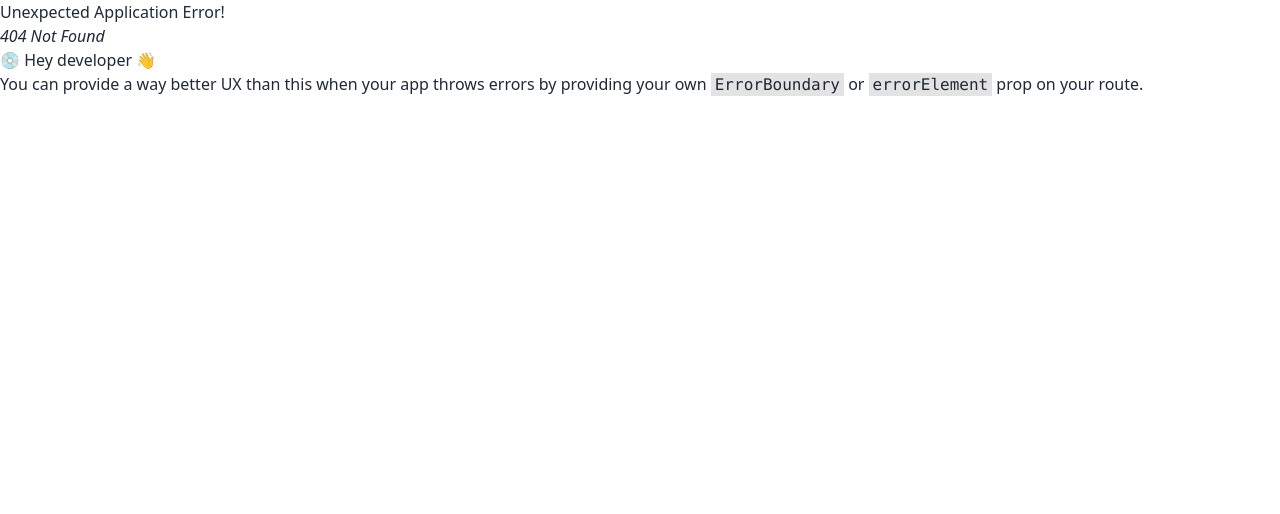
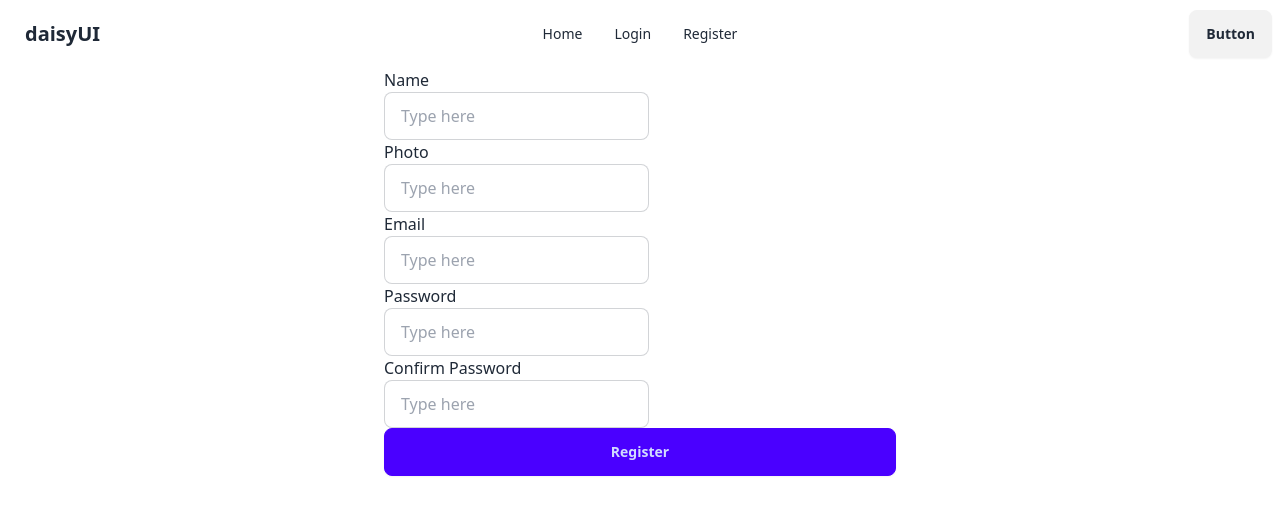
Before and after one commit to alalhosen/firebase-auth-concept, a React (Vite) app: page /register in a window 1280 px wide. Before the commit this address had no page. Shown: the top 514 px of the page. Built offline with nearby package versions, Linux system fonts and the light colour scheme.

Commit message:
setup register component

```diff
--- /dev/null
+++ b/src/Firebase/Firebase.init.js
@@ -0,0 +1,18 @@
+// Import the functions you need from the SDKs you need
+import { initializeApp } from "firebase/app";
+import { getAuth} from "firebase/auth";// TODO: Add SDKs for Firebase products that you want to use
+// https://firebase.google.com/docs/web/setup#available-libraries
+
+// Your web app's Firebase configuration
+const firebaseConfig = {
+  apiKey: "AIzaSyA-ZwL1GumRqMGpY0N_MkC2Wu3eo4sXVIY",
+  authDomain: "fir-auth-concept-e7fdc.firebaseapp.com",
+  projectId: "fir-auth-concept-e7fdc",
+  storageBucket: "fir-auth-concept-e7fdc.firebasestorage.app",
+  messagingSenderId: "857523063130",
+  appId: "1:857523063130:web:076433adcdea49d13c8b63"
+};
+
+// Initialize Firebase
+const app = initializeApp(firebaseConfig);
+export const auth=getAuth(app);
--- /dev/null
+++ b/src/components/Navbar/Navbar.jsx
@@ -0,0 +1,62 @@
+import React from "react";
+import { Link } from "react-router-dom";
+
+const Navbar = () => {
+  return (
+    <div>
+      <div className="navbar bg-base-100">
+        <div className="navbar-start">
+          <div className="dropdown">
+            <div tabIndex={0} role="button" className="btn btn-ghost lg:hidden">
+              <svg
+                xmlns="http://www.w3.org/2000/svg"
+                className="h-5 w-5"
+                fill="none"
+                viewBox="0 0 24 24"
+                stroke="currentColor"
+              >
+                <path
+                  strokeLinecap="round"
+                  strokeLinejoin="round"
+                  strokeWidth="2"
+                  d="M4 6h16M4 12h8m-8 6h16"
+                />
+              </svg>
+            </div>
+            <ul
+              tabIndex={0}
+              className="menu menu-sm dropdown-content bg-base-100 rounded-box z-[1] mt-3 w-52 p-2 shadow"
+            >
+              <li>
+                <a>Item 1</a>
+              </li>
+
+              <li>
+                <a>Item 3</a>
+              </li>
+            </ul>
+          </div>
+          <a className="btn btn-ghost text-xl">daisyUI</a>
+        </div>
+        <div className="navbar-center hidden lg:flex">
+          <ul className="menu menu-horizontal px-1">
+            <li>
+              <Link to="/">Home</Link>
+            </li>
+            <li>
+              <Link to="/login">Login</Link>
+            </li>
+            <li>
+              <Link to="/register">Register</Link>
+            </li>
+          </ul>
+        </div>
+        <div className="navbar-end">
+          <a className="btn">Button</a>
+        </div>
+      </div>
+    </div>
+  );
+};
+
+export default Navbar;
--- a/src/components/Register/Register.jsx
+++ b/src/components/Register/Register.jsx
@@ -1,7 +1,49 @@
 const Register = () => {
   return (
-    <div>
-      <h2>This is Register</h2>
+    <div className="w-[40%] mx-auto min-w[500px]">
+      <form>
+        <div>
+          <p>Name</p>
+          <input
+            type="text"
+            placeholder="Type here"
+            className="input input-bordered"
+          />
+        </div>
+        <div>
+          <p>Photo</p>
+          <input
+            type="text"
+            placeholder="Type here"
+            className="input input-bordered"
+          />
+        </div>
+        <div>
+          <p>Email</p>
+          <input
+            type="text"
+            placeholder="Type here"
+            className="input input-bordered"
+          />
+        </div>
+        <div>
+          <p>Password</p>
+          <input
+            type="text"
+            placeholder="Type here"
+            className="input input-bordered"
+          />
+        </div>
+        <div>
+          <p>Confirm Password</p>
+          <input
+            type="text"
+            placeholder="Type here"
+            className="input input-bordered"
+          />
+        </div>
+        <button className="btn btn-primary w-full">Register</button>
+      </form>
     </div>
   );
 };
--- a/src/components/Root/Root.jsx
+++ b/src/components/Root/Root.jsx
@@ -1,8 +1,10 @@
 import { Outlet } from "react-router-dom";
+import Navbar from "../Navbar/Navbar";
 
 const Root = () => {
   return (
     <div>
+      <Navbar></Navbar>
       <Outlet></Outlet>
     </div>
   );
```
Also changed, not shown: src/main.jsx (+10 -0 lines).
